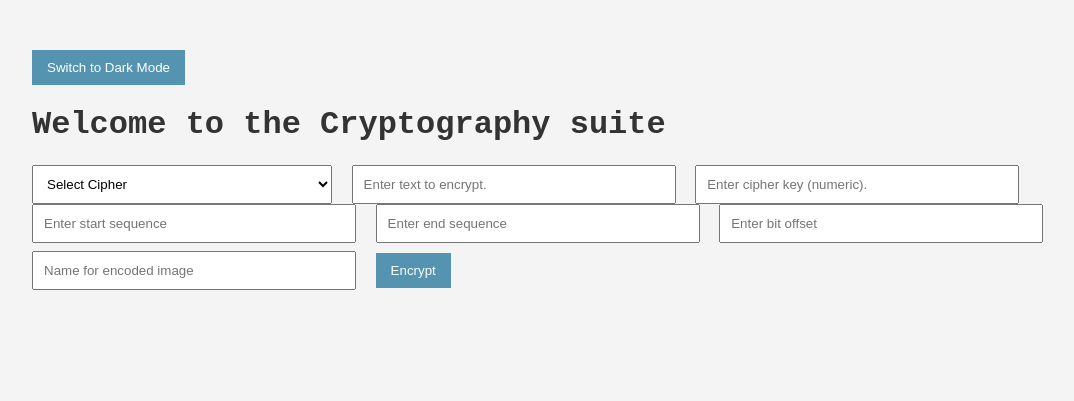
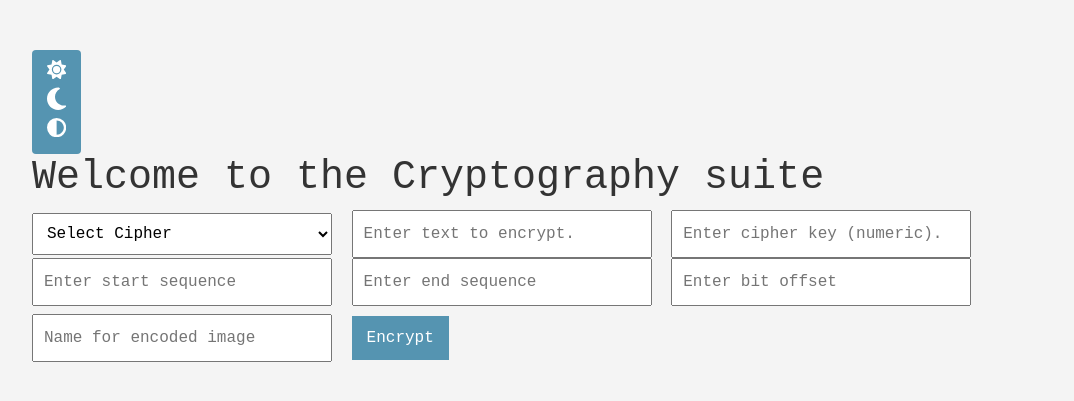
Before and after one commit to Perciviall/app, a Flask app: page / in a window 1280 px wide. Shown: the top 401 px of the page, without its empty margins (8-1082 px from the left). Run offline with Flask 3, Linux system fonts and the light colour scheme; some libraries are stand-ins or nearby versions.

Commit message:
Update index.html

```diff
--- a/templates/index.html
+++ b/templates/index.html
@@ -3,6 +3,12 @@
 <head>
     <meta charset="UTF-8">
     <meta name="viewport" content="width=device-width", initial-scale="1.0">
+
+    <link href="../../../../../_static/styles/theme.css?digest=dfe6caa3a7d634c4db9b" rel="stylesheet">
+    <link href="../../../../../_static/styles/bootstrap.css?digest=dfe6caa3a7d634c4db9b" rel="stylesheet">
+    <link href="../../../../../_static/styles/pydata-sphinx-theme.css?digest=dfe6caa3a7d634c4db9b" rel="stylesheet">
+    <link href="../../../../../_static/vendor/fontawesome/6.5.2/css/all.min.css?digest=dfe6caa3a7d634c4db9b" rel="stylesheet">
+
     <title>Cryptography Suite</title>
     <style>
         body {
@@ -33,7 +39,7 @@
             margin-right: 10px;
         }
 
-        input[type="submit"], .toggle-button {
+        input[type="submit"], .theme-switch-button {
             padding: 10px 15px;
             background-color: #5594b1;
             color: white;
@@ -42,7 +48,7 @@
             margin-top: 10px;
         }
 
-        input[type="submit"]:hover, .toggle-button:hover {
+        input[type="submit"]:hover, .theme-switch-button:hover {
             background-color: #5594b1;
         }
 
@@ -62,7 +68,13 @@
     </style>
 </head>
 <body>
-    <button class="toggle-button" onclick="toggleMode()">Switch to Dark Mode</button>
+    <div class ="article header buttons">
+        <button id = "theme-toggle-button" class="btn btn-sm nav-link pst-navbar-icon theme-switch-button" aria-label="light/dark" data-bs-placement="bottom" data-bs-toggle="tooltip" data-bs-original-title="light/dark">
+            <svg class="svg-inline--fa fa-sun theme-switch fa-lg" data-mode="light" aria-hidden="true" focusable="false" data-prefix="fas" data-icon="sun" role="img" xmlns="http://www.w3.org/2000/svg" viewBox="0 0 512 512" data-fa-i2svg=""><path fill="currentColor" d="M361.5 1.2c5 2.1 8.6 6.6 9.6 11.9L391 121l107.9 19.8c5.3 1 9.8 4.6 11.9 9.6s1.5 10.7-1.6 15.2L446.9 256l62.3 90.3c3.1 4.5 3.7 10.2 1.6 15.2s-6.6 8.6-11.9 9.6L391 391 371.1 498.9c-1 5.3-4.6 9.8-9.6 11.9s-10.7 1.5-15.2-1.6L256 446.9l-90.3 62.3c-4.5 3.1-10.2 3.7-15.2 1.6s-8.6-6.6-9.6-11.9L121 391 13.1 371.1c-5.3-1-9.8-4.6-11.9-9.6s-1.5-10.7 1.6-15.2L65.1 256 2.8 165.7c-3.1-4.5-3.7-10.2-1.6-15.2s6.6-8.6 11.9-9.6L121 121 140.9 13.1c1-5.3 4.6-9.8 9.6-11.9s10.7-1.5 15.2 1.6L256 65.1 346.3 2.8c4.5-3.1 10.2-3.7 15.2-1.6zM160 256a96 96 0 1 1 192 0 96 96 0 1 1 -192 0zm224 0a128 128 0 1 0 -256 0 128 128 0 1 0 256 0z"></path></svg><!-- <i class="theme-switch fa-solid fa-sun fa-lg" data-mode="light"></i> Font Awesome fontawesome.com -->
+            <svg class="svg-inline--fa fa-moon theme-switch fa-lg" data-mode="dark" aria-hidden="true" focusable="false" data-prefix="fas" data-icon="moon" role="img" xmlns="http://www.w3.org/2000/svg" viewBox="0 0 384 512" data-fa-i2svg=""><path fill="currentColor" d="M223.5 32C100 32 0 132.3 0 256S100 480 223.5 480c60.6 0 115.5-24.2 155.8-63.4c5-4.9 6.3-12.5 3.1-18.7s-10.1-9.7-17-8.5c-9.8 1.7-19.8 2.6-30.1 2.6c-96.9 0-175.5-78.8-175.5-176c0-65.8 36-123.1 89.3-153.3c6.1-3.5 9.2-10.5 7.7-17.3s-7.3-11.9-14.3-12.5c-6.3-.5-12.6-.8-19-.8z"></path></svg><!-- <i class="theme-switch fa-solid fa-moon fa-lg" data-mode="dark"></i> Font Awesome fontawesome.com -->
+            <svg class="svg-inline--fa fa-circle-half-stroke theme-switch fa-lg" data-mode="auto" aria-hidden="true" focusable="false" data-prefix="fas" data-icon="circle-half-stroke" role="img" xmlns="http://www.w3.org/2000/svg" viewBox="0 0 512 512" data-fa-i2svg=""><path fill="currentColor" d="M448 256c0-106-86-192-192-192V448c106 0 192-86 192-192zM0 256a256 256 0 1 1 512 0A256 256 0 1 1 0 256z"></path></svg><!-- <i class="theme-switch fa-solid fa-circle-half-stroke fa-lg" data-mode="auto"></i> Font Awesome fontawesome.com -->
+          </button>
+    </div>
 
     <h1>Welcome to the Cryptography suite</h1>
 
@@ -96,27 +108,21 @@
     {% endif %}
 
     <script>
-        //check localStorage for a saved mode on page load
+                // Check localStorage for a saved mode on page load
         window.onload = function() {
             const savedMode = localStorage.getItem('theme');
             if (savedMode === 'dark') {
                 document.body.classList.add('dark-mode');
-                document.querySelector('.toggle-button').textContent = 'Switch to Light Mode';
             }
         };
 
+        // Add event listener to the button within the 'article header buttons' div
+        document.getElementById('theme-toggle-button').addEventListener('click', function() {
+            document.body.classList.toggle('dark-mode');
+            const currentMode = document.body.classList.contains('dark-mode') ? 'dark' : 'light';
+            localStorage.setItem('theme', currentMode);
+        });
 
-        function toggleMode() {
-            document.body.classList.toggle('dark-mode');
-            const button = document.querySelector('.toggle-button');
-            if (document.body.classList.contains('dark-mode')) {
-                button.textContent = 'Switch to Light Mode';
-                localStorage.setItem('theme', 'dark');
-            } else {
-                button.textContent = 'Switch to Dark Mode'
-                localStorage.setItem('theme', 'light')
-            }
-        }
     </script>
 </body>
 </html>
```
